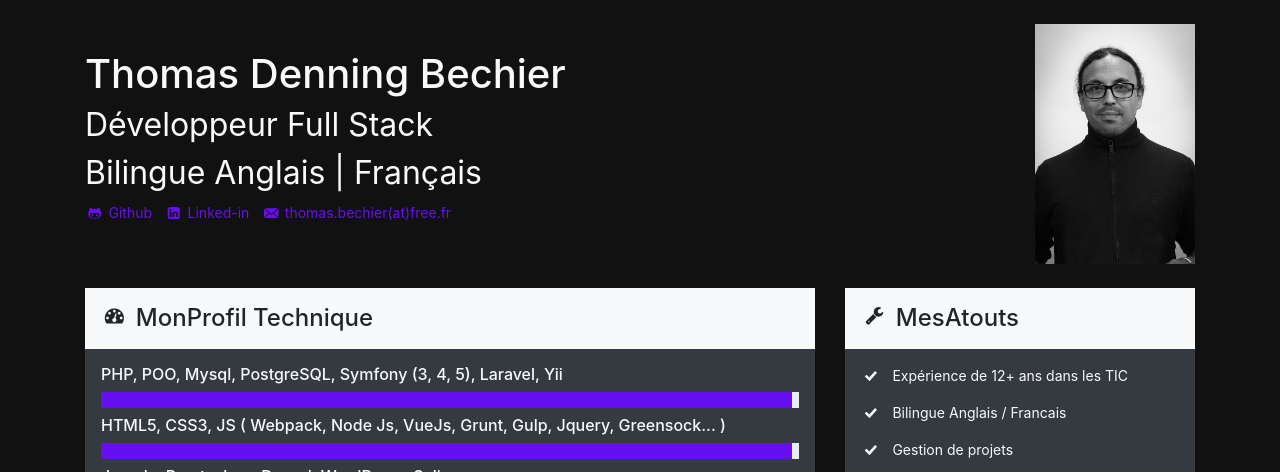
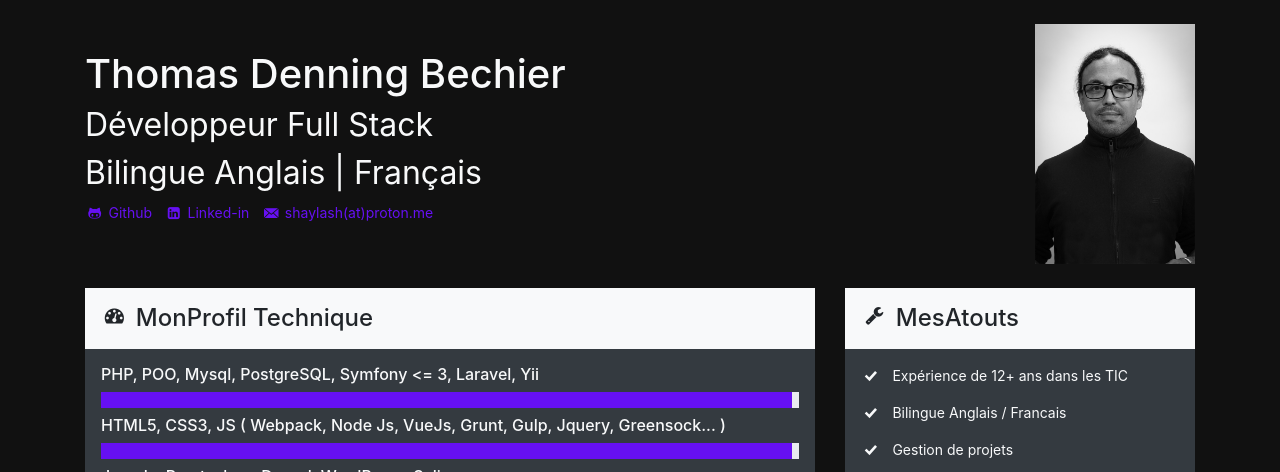
Before and after one commit to shaylash/shaylash.github.io, a Jekyll site: the page built from index.md, in a window 1280 px wide. Shown: the top 472 px of the page. Built offline with Jekyll 4.4.1, drawn with Linux system fonts in a browser that asks for light colours.

Commit message:
chore(Core): Updates bundler + Jekyll + gems
Modify email to proton
Change symfony version to >= 3

```diff
--- a/Gemfile
+++ b/Gemfile
@@ -8,10 +8,10 @@ source "https://rubygems.org"
 #
 # This will help ensure the proper Jekyll version is running.
 # Happy Jekylling!
-gem "jekyll", "~> 4.2.0"
+gem "jekyll", "~> 4.2.2"
 
 # This is the default theme for new Jekyll sites. You may change this to anything you like.
-gem "minima", "~> 2.0"
+gem "minima", "~> 2.5.1"
 
 # If you want to use GitHub Pages, remove the "gem "jekyll"" above and
 # uncomment the line below. To upgrade, run `bundle update github-pages`.
@@ -19,7 +19,7 @@ gem "minima", "~> 2.0"
 
 # If you have any plugins, put them here!
 group :jekyll_plugins do
-  gem "jekyll-feed", "~> 0.6"
+  gem "jekyll-feed", "~> 0.16"
   gem "jekyll-babel"
 end
 
--- a/_layouts/home.html
+++ b/_layouts/home.html
@@ -21,9 +21,9 @@
 					</a>
 				</li>
 				<li class="list-inline-item">
-					<a href="mailto:thomas.bechier@free.fr" class="text-info">
+					<a href="mailto:shaylash@proton.me" class="text-info">
 						<span class="icon-email"></span>
-						thomas.bechier(at)free.fr
+						shaylash(at)proton.me
 					</a>
 				</li>
 			</ul>
@@ -49,7 +49,7 @@
 
 				<h6 class="text-light">
 					<span class="glyphicon glyphicon-thumbs-up"></span>
-					PHP, POO, Mysql, PostgreSQL, Symfony (3, 4, 5), Laravel, Yii
+					PHP, POO, Mysql, PostgreSQL, Symfony <= 3, Laravel, Yii
 				</h6>
 				<div class="progress mb-2">
 					<div class="progress-bar bg-info" role="progressbar" aria-valuenow="99" aria-valuemin="0" aria-valuemax="100">
```
Also changed, not shown: Gemfile.lock.
